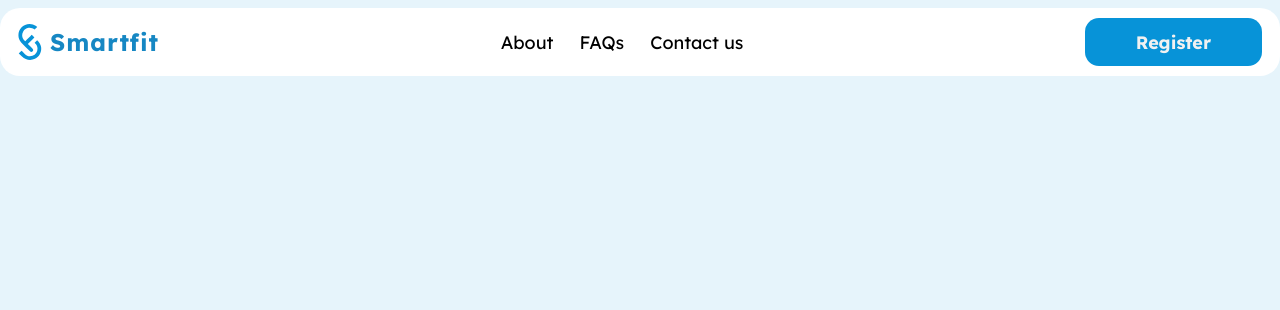
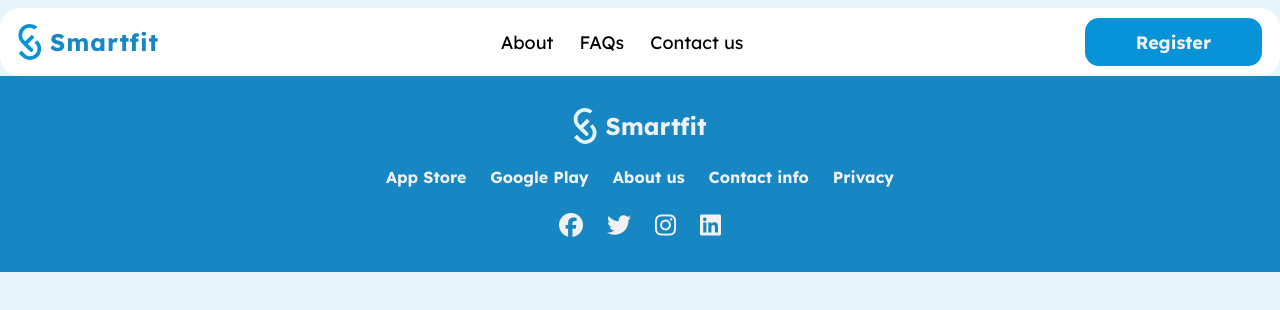
Before and after one commit to aladdinalizada/smartfit-front, a React (Vite) app: page / in a window 1280 px wide. Shown: the top 310 px of the page. Built offline with nearby package versions, Linux system fonts and the light colour scheme.

Commit message:
complete footer

```diff
--- a/index.html
+++ b/index.html
@@ -9,5 +9,9 @@
   <body>
     <div id="root"></div>
     <script type="module" src="/src/main.jsx"></script>
+    <script
+      src="https://kit.fontawesome.com/cf15856f79.js"
+      crossorigin="anonymous"
+    ></script>
   </body>
 </html>
--- a/src/App.css
+++ b/src/App.css
@@ -5,3 +5,6 @@
   background-color: #e6f4fb;
   text-decoration: none;
 }
+main #div {
+  padding-top: 76px;
+}
--- a/src/App.jsx
+++ b/src/App.jsx
@@ -1,10 +1,13 @@
 import "./App.css";
 import Navbar from "./components/Navbar";
+import Footer from "./layout/footer";
 
 function App() {
   return (
     <main className="main">
       <Navbar />
+      <div id="div"></div>
+      <Footer />
     </main>
   );
 }
--- a/src/components/Navbar/index.jsx
+++ b/src/components/Navbar/index.jsx
@@ -1,6 +1,6 @@
 import React from "react";
+import Logo from "/logo.svg";
 import "./index.css";
-import Logo from "/logo.svg";
 const Navbar = () => {
   return (
     <div className="container">
--- /dev/null
+++ b/src/layout/footer/index.css
@@ -0,0 +1,40 @@
+.footer {
+  width: 100%;
+  height: 196px;
+  padding: 20px 80px;
+  background-color: #1687c3;
+  color: var(--secondary-text-color, #f1f1f1);
+  display: flex;
+  flex-direction: column;
+  align-items: center;
+  justify-content: space-around;
+}
+.footer a {
+  display: flex;
+  align-items: center;
+  gap: 8px;
+  font-size: 24px;
+  font-style: normal;
+  font-weight: 700;
+  color: var(--secondary-text-color, #f1f1f1);
+}
+.footer ul.links {
+  list-style-type: none;
+  display: flex;
+  gap: 24px;
+}
+.footer ul.links li {
+  font-size: 16px;
+  font-style: normal;
+  font-weight: 700;
+}
+.footer ul.social {
+  list-style-type: none;
+  display: flex;
+  gap: 24px;
+}
+.footer ul.social li {
+  font-size: 24px;
+  font-style: normal;
+  font-weight: 700;
+}
--- /dev/null
+++ b/src/layout/footer/index.jsx
@@ -0,0 +1,36 @@
+import React from "react";
+import Logo from "/logo-white.svg";
+import "./index.css";
+const Footer = () => {
+  return (
+    <div className="footer">
+      <a href="#">
+        <img src={Logo} alt="Smartfit Logo" fetchPriority="auto" />
+        Smartfit
+      </a>
+      <ul className="links">
+        <li>App Store</li>
+        <li>Google Play</li>
+        <li>About us</li>
+        <li>Contact info</li>
+        <li>Privacy</li>
+      </ul>
+      <ul className="social">
+        <li>
+          <i class="fa-brands fa-facebook"></i>
+        </li>
+        <li>
+          <i class="fa-brands fa-twitter"></i>
+        </li>
+        <li>
+          <i class="fa-brands fa-instagram"></i>
+        </li>
+        <li>
+          <i class="fa-brands fa-linkedin"></i>
+        </li>
+      </ul>
+    </div>
+  );
+};
+
+export default Footer;
```
Also changed, not shown: public/logo-white.svg (added).
